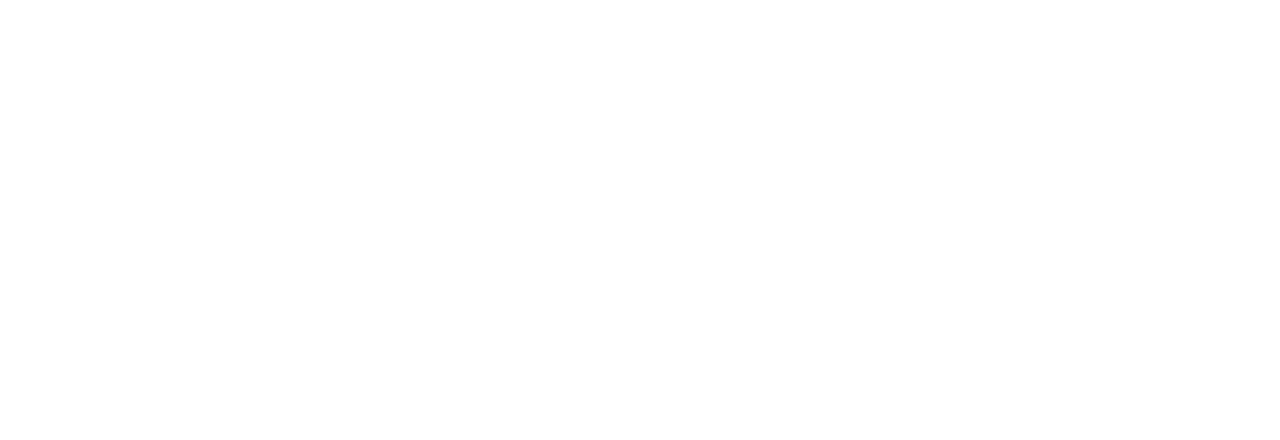
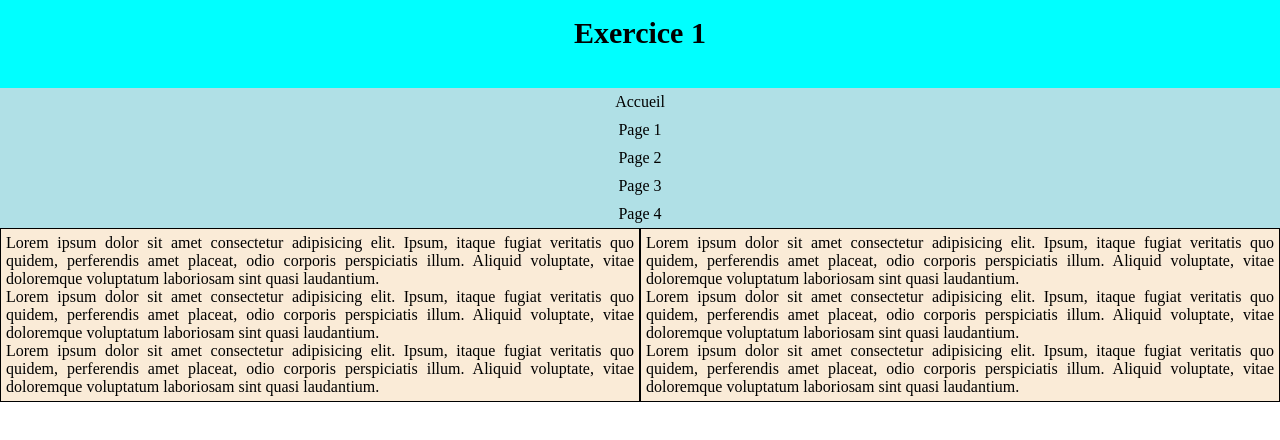
Before and after one commit to jimmy57050/r-sponsive, a plain HTML site: page index.html in a window 1280 px wide. Drawn offline with Linux system fonts and the light colour scheme.

Commit message:
premier exo fini

```diff
--- a/assets/style/style.css
+++ b/assets/style/style.css
@@ -0,0 +1,76 @@
+* {
+    margin: 0;
+    padding: 0;
+}
+
+#header {
+    height: 7vh;
+    background-color: aqua;
+    font-size: 20px;
+    padding: 2vh;
+    text-align: center;
+}
+
+.menu {
+    background-color: powderblue;
+}
+
+menu ul li {
+    text-align: center;
+    padding: 5px;
+}
+
+menu ul li a {
+    color: black;
+    text-decoration: none;
+}
+
+/******************   **********************/
+@media screen and (max-width:800px) {
+    header {
+        display: none;
+    }
+}
+
+/*****************   **********************/
+
+#relative {
+    display: flex;
+}
+
+.container {
+    background-color: antiquewhite;
+    height: max-content;
+    width: 100%;
+    border: 1px solid black;
+    text-align: justify;
+    padding: 5px;
+}
+
+@media screen and (max-width:640px) {
+
+    #relative {
+        display: block;
+
+    }
+
+    .container {
+        display: flex;
+    }
+
+}
+
+footer {
+    bottom: 0vh;
+    position: fixed;
+    background-color: blue;
+    height: 10vh;
+    width: 250vh;
+    font-size: 40px;
+}
+
+@media screen {
+    footer {
+        display: none;
+    }
+}
--- a/index.html
+++ b/index.html
@@ -1,12 +1,50 @@
 <!DOCTYPE html>
-<html lang="en">
+<html lang="fr">
 <head>
     <meta charset="UTF-8">
     <meta http-equiv="X-UA-Compatible" content="IE=edge">
     <meta name="viewport" content="width=device-width, initial-scale=1.0">
     <title>Résponsive</title>
+    <link rel="stylesheet" href="./assets/style/style.css">
+
 </head>
 <body>
+    <header id="header">
+       <h2> Exercice 1 </h2>
+    </header>
+
+    <menu>
+        <ul>
+            <li class="menu"><a href="">Accueil</a></li>
+            <li class="menu"><a href="">Page 1</a></li>
+            <li class="menu"><a href="">Page 2</a> </li>
+            <li class="menu"><a href="">Page 3</a> </li>
+            <li class="menu"><a href=""> Page 4</a></li>
+        </ul>
+    </menu>
+
+    <main>
+        <div id="relative">
+            <div class="container">
+                <p>Lorem ipsum dolor sit amet consectetur adipisicing elit. Ipsum, itaque fugiat veritatis quo quidem, perferendis amet placeat, odio corporis perspiciatis illum. Aliquid voluptate, vitae doloremque voluptatum laboriosam sint quasi laudantium.</p>
+                <p>Lorem ipsum dolor sit amet consectetur adipisicing elit. Ipsum, itaque fugiat veritatis quo quidem, perferendis amet placeat, odio corporis perspiciatis illum. Aliquid voluptate, vitae doloremque voluptatum laboriosam sint quasi laudantium.</p>
+                <p>Lorem ipsum dolor sit amet consectetur adipisicing elit. Ipsum, itaque fugiat veritatis quo quidem, perferendis amet placeat, odio corporis perspiciatis illum. Aliquid voluptate, vitae doloremque voluptatum laboriosam sint quasi laudantium.</p>
+            </div>
+            <div class="container">
+
+                <p>Lorem ipsum dolor sit amet consectetur adipisicing elit. Ipsum, itaque fugiat veritatis quo quidem, perferendis amet placeat, odio corporis perspiciatis illum. Aliquid voluptate, vitae doloremque voluptatum laboriosam sint quasi laudantium.</p>
+                <p>Lorem ipsum dolor sit amet consectetur adipisicing elit. Ipsum, itaque fugiat veritatis quo quidem, perferendis amet placeat, odio corporis perspiciatis illum. Aliquid voluptate, vitae doloremque voluptatum laboriosam sint quasi laudantium.</p>
+                <p>Lorem ipsum dolor sit amet consectetur adipisicing elit. Ipsum, itaque fugiat veritatis quo quidem, perferendis amet placeat, odio corporis perspiciatis illum. Aliquid voluptate, vitae doloremque voluptatum laboriosam sint quasi laudantium.</p>
+
+            </div>
+        </div>
+    </main>
+
+
+    <footer>
+        <p>Bonjour ! je suis invisible</p>
+    </footer>
+
 
 </body>
 </html>
```
